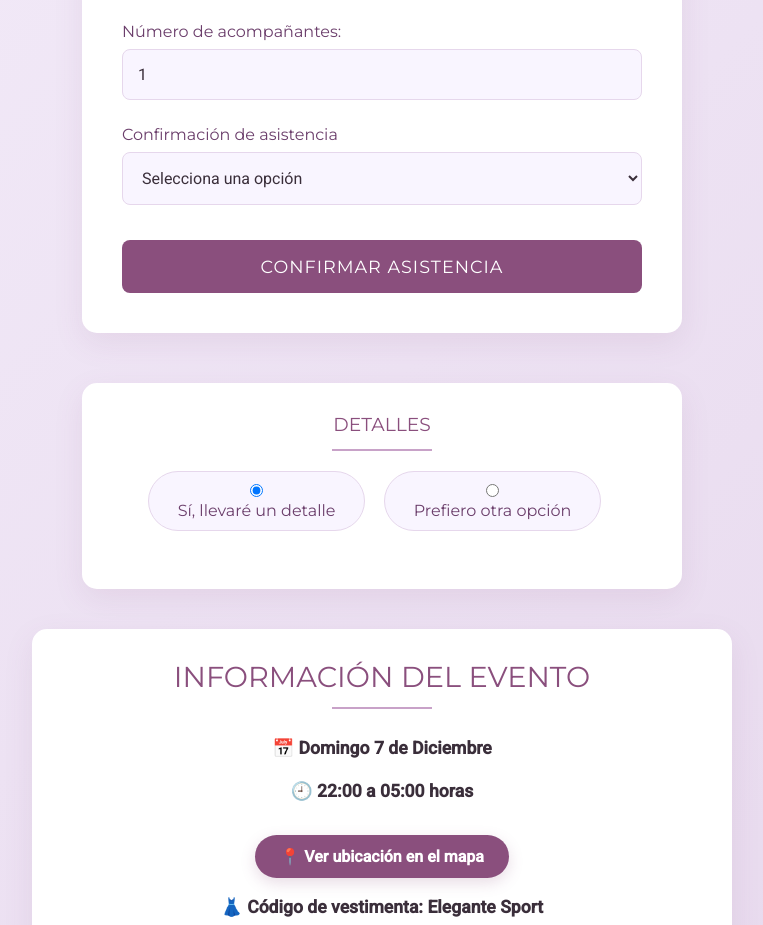
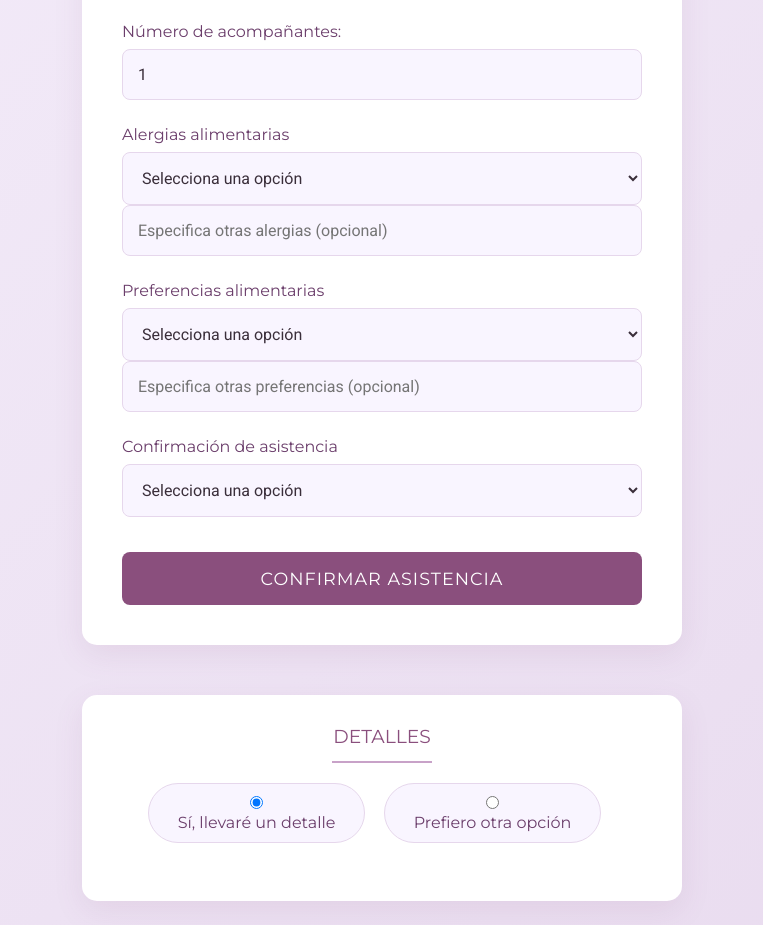
Before and after one commit to noctuacraft/MisXV_Sofia, a plain HTML site: page index.html in a window 1280 px wide. Shown: the part 1546-2471 px from the top of the page, without its empty margins (258-1021 px from the left). Drawn offline with nearby package versions, Linux system fonts and the light colour scheme.

Commit message:
Actualizando web

```diff
--- a/index.html
+++ b/index.html
@@ -768,6 +768,33 @@
                     <input type="number" id="guests" name="guests" min="1" value="1" required>
                 </div>
 
+                <div class="form-group">
+                    <label for="alergias">Alergias alimentarias</label>
+                    <select name="alergias" id="alergias">
+                        <option value="">Selecciona una opción</option>
+                        <option value="Ninguna">Ninguna</option>
+                        <option value="Gluten">Gluten</option>
+                        <option value="Lactosa">Lactosa</option>
+                        <option value="Mariscos">Mariscos</option>
+                        <option value="Frutos secos">Frutos secos</option>
+                        <option value="Otros">Otros</option>
+                    </select>
+                    <input type="text" id="otrasAlergias" placeholder="Especifica otras alergias (opcional)">
+                </div>
+
+                <div class="form-group">
+                    <label for="preferencias">Preferencias alimentarias</label>
+                    <select name="preferencias" id="preferencias">
+                        <option value="">Selecciona una opción</option>
+                        <option value="Ninguna">Ninguna</option>
+                        <option value="Vegetariano">Vegetariano</option>
+                        <option value="Vegano">Vegano</option>
+                        <option value="Sin gluten">Sin gluten</option>
+                        <option value="Celiaco">Celiaco</option>
+                        <option value="Otros">Otros</option>
+                    </select>
+                    <input type="text" id="otrasPreferencias" placeholder="Especifica otras preferencias (opcional)">
+                </div>
 
                 <div class="form-group">
                     <label for="asistencia">Confirmación de asistencia</label>
```
Also changed, not shown: 1 other file.
